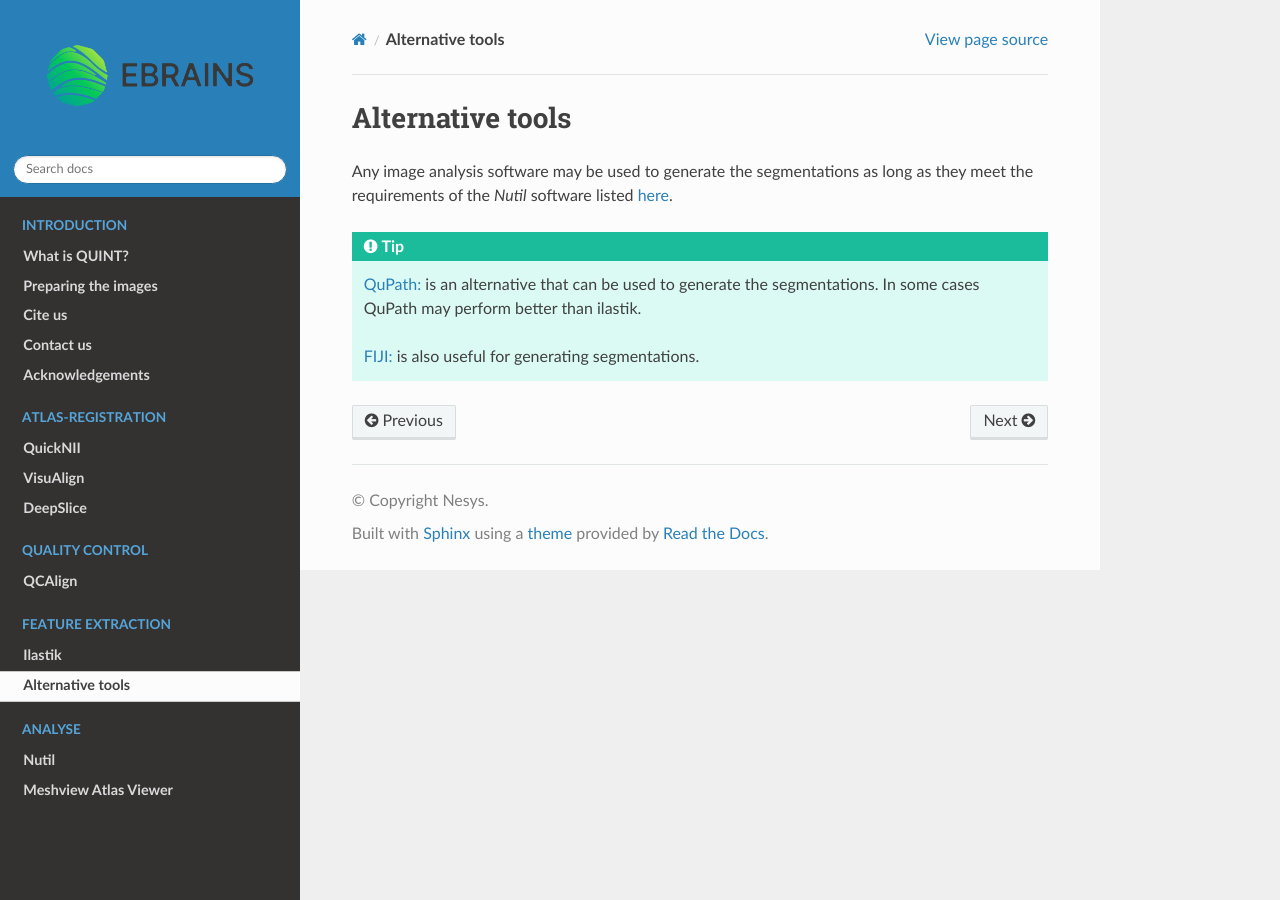
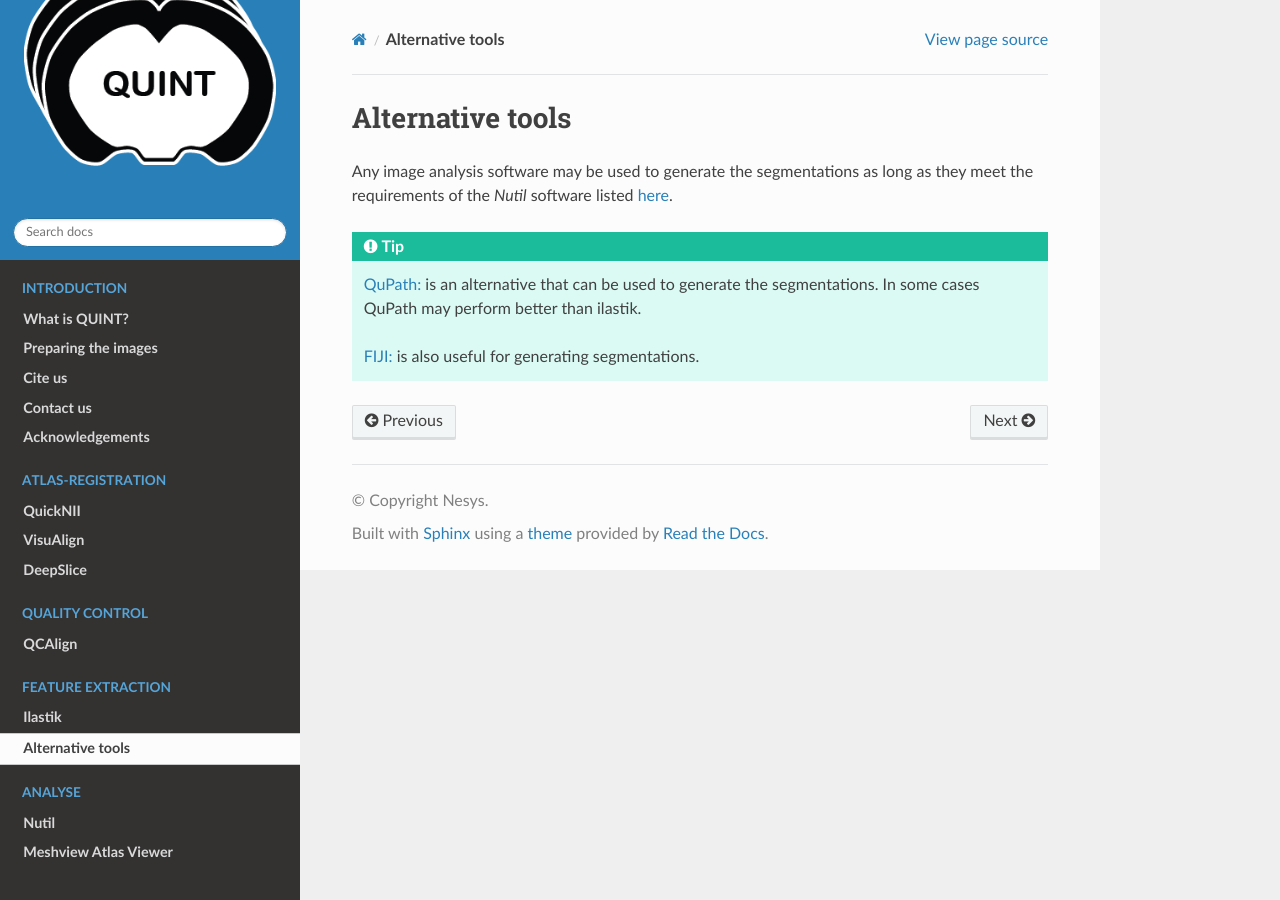
Before and after one commit to Neural-Systems-at-UIO/QUINT_workflow, a Sphinx documentation site: the page built from docs/AlternativeSeg.rst, in a window 1280 px wide. Built offline with Sphinx 7.4.7 and the Read the Docs theme 2.0.0, drawn with Linux system fonts in a browser that asks for light colours.

Commit message:
Update conf.py

```diff
--- a/docs/conf.py
+++ b/docs/conf.py
@@ -57,7 +57,7 @@
 # relative to this directory. They are copied after the builtin static files,
 # so a file named "default.css" will overwrite the builtin "default.css".
 html_static_path = ['_static']
-html_logo = "EBRAINS_logo.png"
+html_logo = "QUINT_logo.png"
 html_theme_options = {
     'logo_only': True,
     'display_version': False
```
